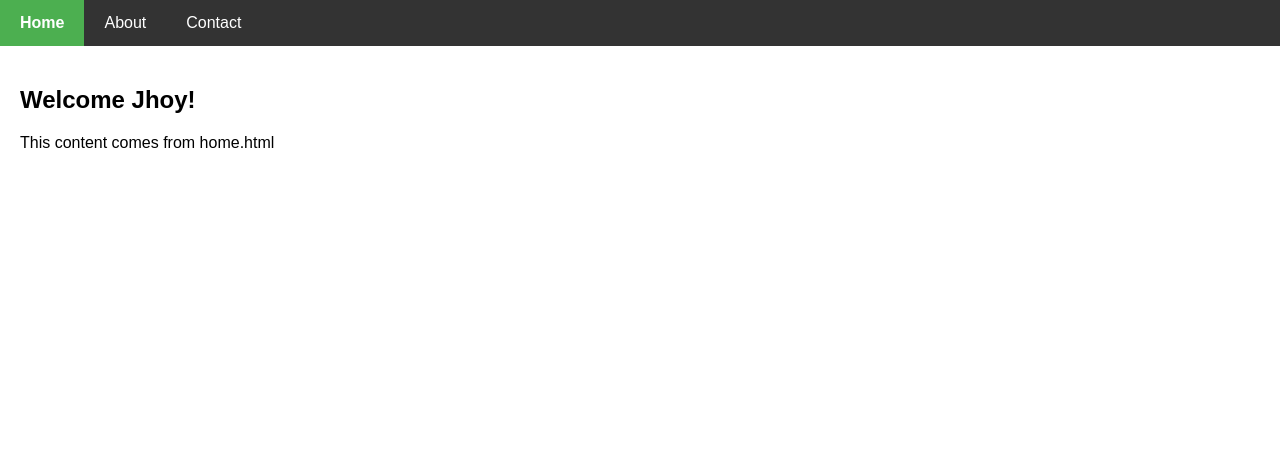
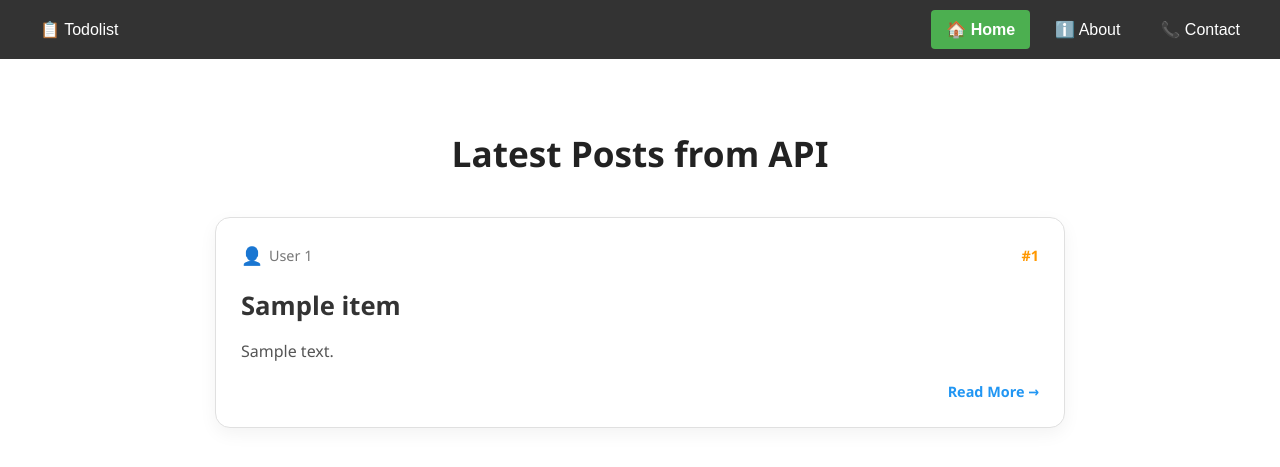
Before and after one commit to Jeremiahjhoy/django_pro, a Django app: page / in a window 1280 px wide. Shown: the top 467 px of the page. Run offline with Django 5.2, Linux system fonts and the light colour scheme; tables that the repository leaves empty hold one stand-in row (values such as "Sample post"); a database or web service that is not in the repository returns one stand-in record (values such as "Sample title"); data that the repository does not hold is empty.

Commit message:
Add API in Homepage (Read only)

```diff
--- a/repolidon/myproject/Django-project/djangoproject/myproject/myapp/templates/myapp/base.html
+++ b/repolidon/myproject/Django-project/djangoproject/myproject/myapp/templates/myapp/base.html
@@ -3,40 +3,71 @@
 <head>
     <title>{% block title %}My Website{% endblock %}</title>
     <style>
-        /* Simple navbar styling */
         body { font-family: Arial, sans-serif; margin: 0; padding: 0; }
-        .navbar { background-color: #333; overflow: hidden; }
+
+        /* Navbar styling */
+        .navbar {
+            display: flex;
+            justify-content: space-between; /* left & right separation */
+            align-items: center;
+            background-color: #333;
+            padding: 10px 20px;
+        }
+
+        /* Left and right sections */
+        .navbar .left, .navbar .right {
+            display: flex;
+            align-items: center;
+        }
+
+        /* Links styling */
         .navbar a {
-            float: left;
-            display: block;
             color: white;
-            text-align: center;
-            padding: 14px 20px;
             text-decoration: none;
+            padding: 10px 15px;
+            margin: 0 5px;
+            border-radius: 4px;
+            transition: 0.3s;
         }
-        .navbar a:hover { background-color: #ddd; color: black; }
 
-        /* Active link styling */
+        .navbar a:hover {
+            background-color: #4CAF50;
+        }
+
+        /* Active link */
         .navbar a.active {
             background-color: #4CAF50;
-            color: white;
             font-weight: bold;
         }
 
-        .content { padding: 20px; }
+        /* Content styling */
+        .content {
+            padding: 20px;
+        }
     </style>
 </head>
 <body>
+
+    <!-- Navbar -->
     <div class="navbar">
-        <a href="{% url 'homepage' %}" class="{% if request.path == '/' %}active{% endif %}">Home</a>
+        <!-- Left side: Todolist -->
+        <div class="left">
+            <a href="{% url 'todolist' %}" class="{% if request.path == '/todolist/' %}active{% endif %}">📋 Todolist</a>
+        </div>
 
-        <a href="{% url 'about' %}" class="{% if request.path == '/about/' %}active{% endif %}">About</a>
-        <a href="{% url 'contact' %}" class="{% if request.path == '/contact/' %}active{% endif %}">Contact</a>
+        <!-- Right side: Home, About, Contact -->
+        <div class="right">
+            <a href="{% url 'homepage' %}" class="{% if request.path == '/' %}active{% endif %}">🏠 Home</a>
+            <a href="{% url 'about' %}" class="{% if request.path == '/about/' %}active{% endif %}">ℹ️ About</a>
+            <a href="{% url 'contact' %}" class="{% if request.path == '/contact/' %}active{% endif %}">📞 Contact</a>
+        </div>
     </div>
 
+    <!-- Main content -->
     <div class="content">
         {% block content %}
         {% endblock %}
     </div>
+
 </body>
 </html>
--- a/repolidon/myproject/Django-project/djangoproject/myproject/myapp/templates/myapp/homepage.html
+++ b/repolidon/myproject/Django-project/djangoproject/myproject/myapp/templates/myapp/homepage.html
@@ -1,10 +1,139 @@
 {% extends "myapp/base.html" %}
 
-{% block title %}
-Home Page
-{% endblock %}
+{% block title %}Home{% endblock %}
 
 {% block content %}
-    <h2>Welcome Jhoy!</h2>
-    <p>This content comes from home.html</p>
+<div class="posts-container">
+    <h1>Latest Posts from API</h1>
+
+    {% for post in posts %}
+        <div class="post-card">
+            <div class="post-meta">
+                <div class="user-info">
+                    <span class="user-icon">👤</span>
+                    <span class="user-id">User {{ post.userId }}</span>
+                </div>
+                <div class="post-id">
+                    #{{ post.id }}
+                </div>
+            </div>
+            <h2 class="post-title">{{ post.title }}</h2>
+            <p class="post-body">{{ post.body }}</p>
+            <div class="post-footer">
+                <span class="read-more">Read More →</span>
+            </div>
+        </div>
+    {% endfor %}
+</div>
+
+<style>
+/* Container */
+.posts-container {
+    max-width: 850px;
+    margin: 50px auto;
+    padding: 0 20px;
+    font-family: 'Segoe UI', Tahoma, Geneva, Verdana, sans-serif;
+}
+
+.posts-container h1 {
+    text-align: center;
+    font-size: 2.2rem;
+    margin-bottom: 40px;
+    color: #222;
+}
+
+/* Post Card */
+.post-card {
+    border: 1px solid #e0e0e0;
+    border-radius: 15px;
+    padding: 25px;
+    margin-bottom: 30px;
+    background-color: #ffffff;
+    box-shadow: 0 6px 18px rgba(0, 0, 0, 0.05);
+    transition: transform 0.3s, box-shadow 0.3s, border-color 0.3s;
+}
+
+.post-card:hover {
+    transform: translateY(-5px);
+    box-shadow: 0 12px 24px rgba(0, 0, 0, 0.12);
+    border-color: #ff9800;
+}
+
+/* Post Meta */
+.post-meta {
+    display: flex;
+    justify-content: space-between;
+    align-items: center;
+    margin-bottom: 15px;
+    font-size: 0.9rem;
+    color: #777;
+}
+
+.user-info {
+    display: flex;
+    align-items: center;
+    gap: 6px;
+}
+
+.user-icon {
+    font-size: 1.1rem;
+}
+
+.post-id {
+    font-weight: bold;
+    color: #ff9800;
+}
+
+/* Post Title */
+.post-title {
+    font-size: 1.6rem;
+    color: #333;
+    margin-bottom: 12px;
+}
+
+/* Post Body */
+.post-body {
+    font-size: 1rem;
+    line-height: 1.6;
+    color: #555;
+    margin-bottom: 15px;
+    white-space: pre-line;
+}
+
+/* Post Footer */
+.post-footer {
+    text-align: right;
+}
+
+.read-more {
+    font-size: 0.9rem;
+    color: #2196F3;
+    font-weight: 600;
+    cursor: pointer;
+    transition: color 0.2s;
+}
+
+.read-more:hover {
+    color: #0b7dda;
+}
+
+/* Responsive */
+@media screen and (max-width: 600px) {
+    .post-card {
+        padding: 20px;
+    }
+
+    .post-title {
+        font-size: 1.3rem;
+    }
+
+    .post-meta {
+        font-size: 0.8rem;
+    }
+
+    .read-more {
+        font-size: 0.8rem;
+    }
+}
+</style>
 {% endblock %}
--- a/repolidon/myproject/Django-project/djangoproject/myproject/myapp/views.py
+++ b/repolidon/myproject/Django-project/djangoproject/myproject/myapp/views.py
@@ -1,7 +1,17 @@
 from django.shortcuts import render
+import requests   # <-- add this
 
 def homepage(request):
-    return render(request, "myapp/homepage.html")
+    url = "https://jsonplaceholder.typicode.com/posts"
+    response = requests.get(url)
+
+    posts = response.json()  # convert API response to JSON
+
+    context = {
+        "posts": posts
+    }
+
+    return render(request, "myapp/homepage.html", context)
 
 def todolist(request):
     return render(request, "myapp/todolist.html")
```
